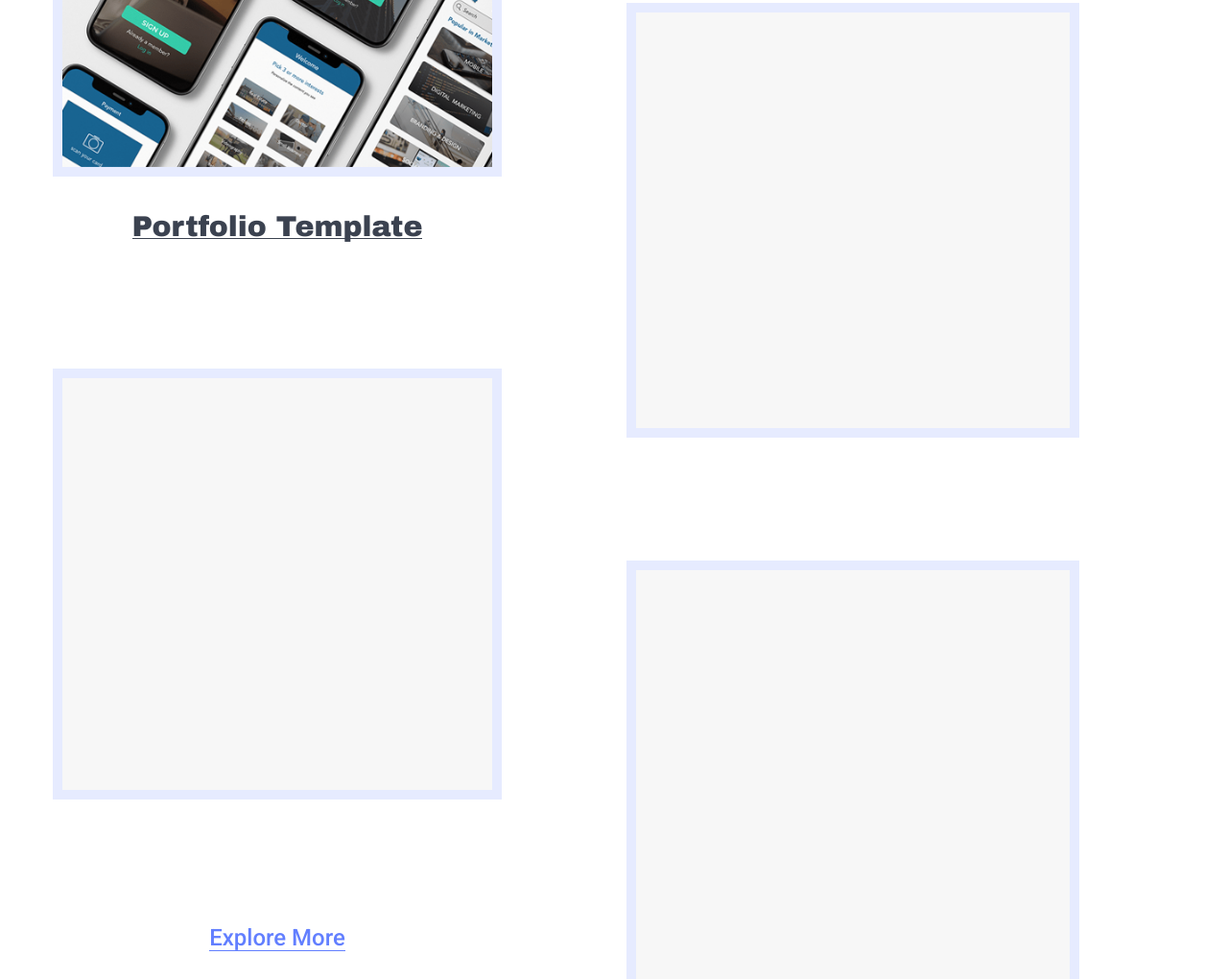
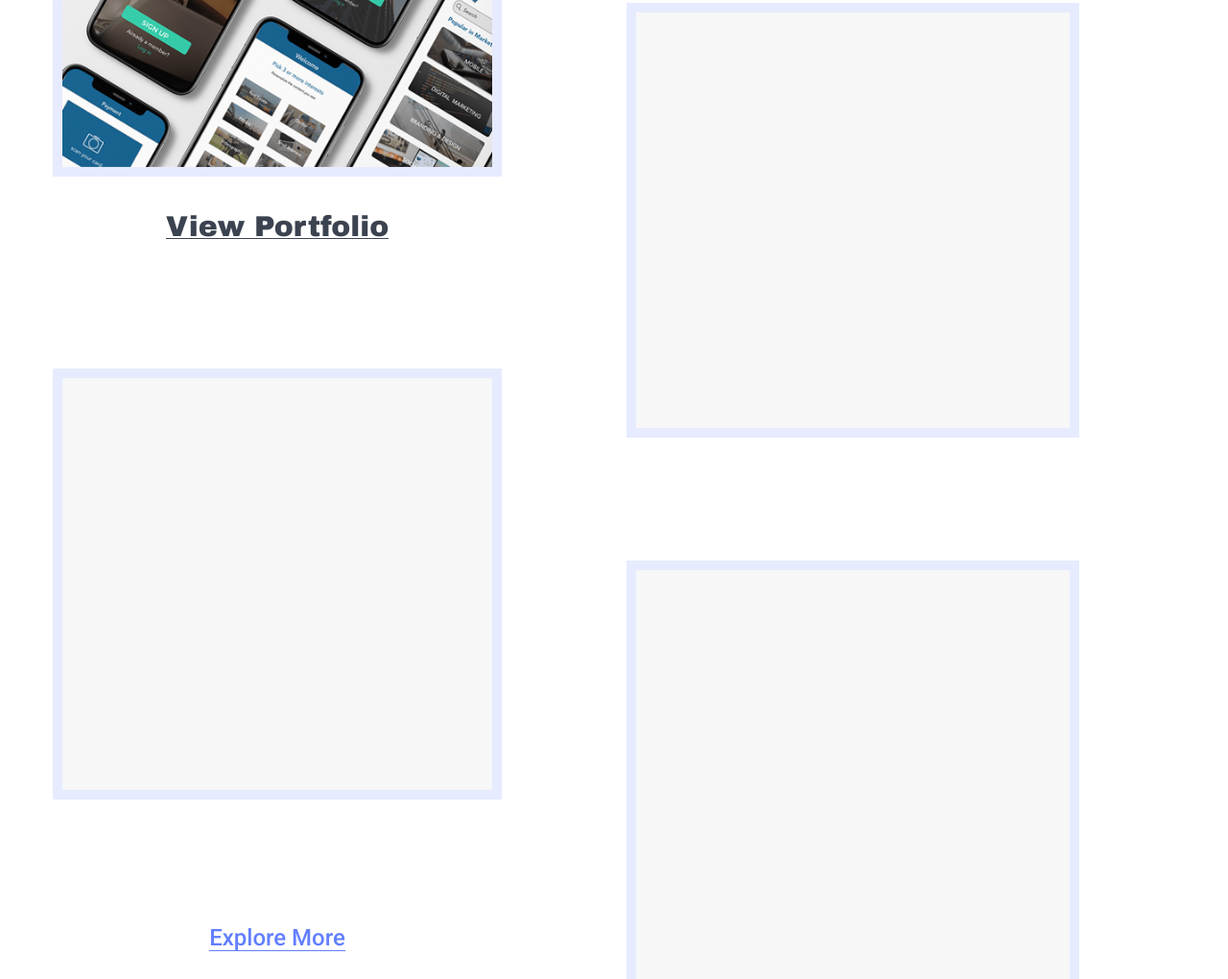
Before and after one commit to TSCreativeUX/UXSiteRedo, a plain HTML site: page home.html in a window 1280 px wide. Shown: the part 4972-5992 px from the top of the page at 96% size. Drawn offline with Linux system fonts and the light colour scheme; files whose address does not match are found by name; a web font is replaced by a local one.

Commit message:
Update home.html

```diff
--- a/home.html
+++ b/home.html
@@ -52,7 +52,7 @@
                                 </li>
                                 <li><a href="#about" class="click-model">About</a></li>
                                 <li><a href="#services" class="click-model">Services</a></li>
-                                <li><a href="portfolio.html" class="click-model">Portfolio</a></li>
+                                <li><a href="#portfolio" class="click-model">Portfolio</a></li>
                                 <li><a href="#testimonial" class="click-model">Testimonial</a></li>
                                 <li><a href="#resume" class="click-model">Resume</a></li>
 
@@ -357,7 +357,7 @@
                                             <a href="#"><img src="images/section/expert.png" alt="images"></a>
                                         </div>
                                         <div class="portfolio-template-link text-center">
-                                            <a href="#">Portfolio Template</a>
+                                              <a href="portfolio.html">View Portfolio</a>
                                         </div>
                                     </div>
                                     <div class="image-link t1">
```
